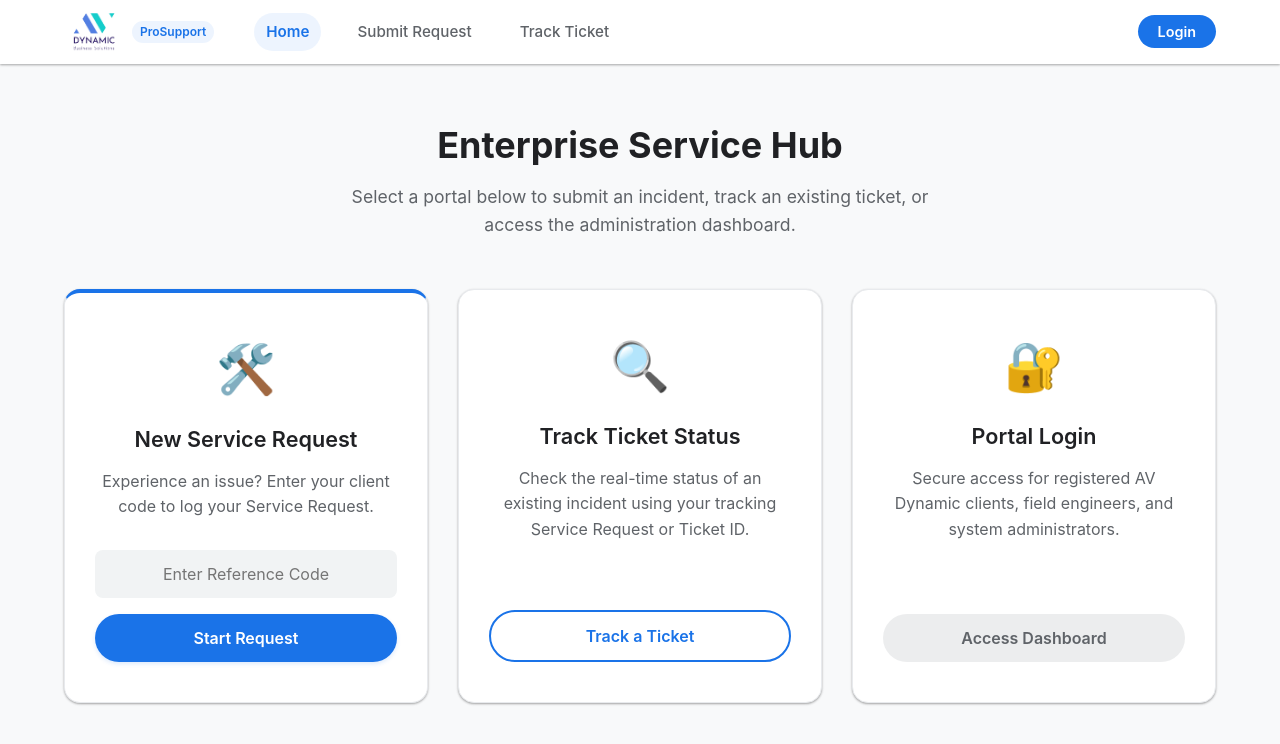
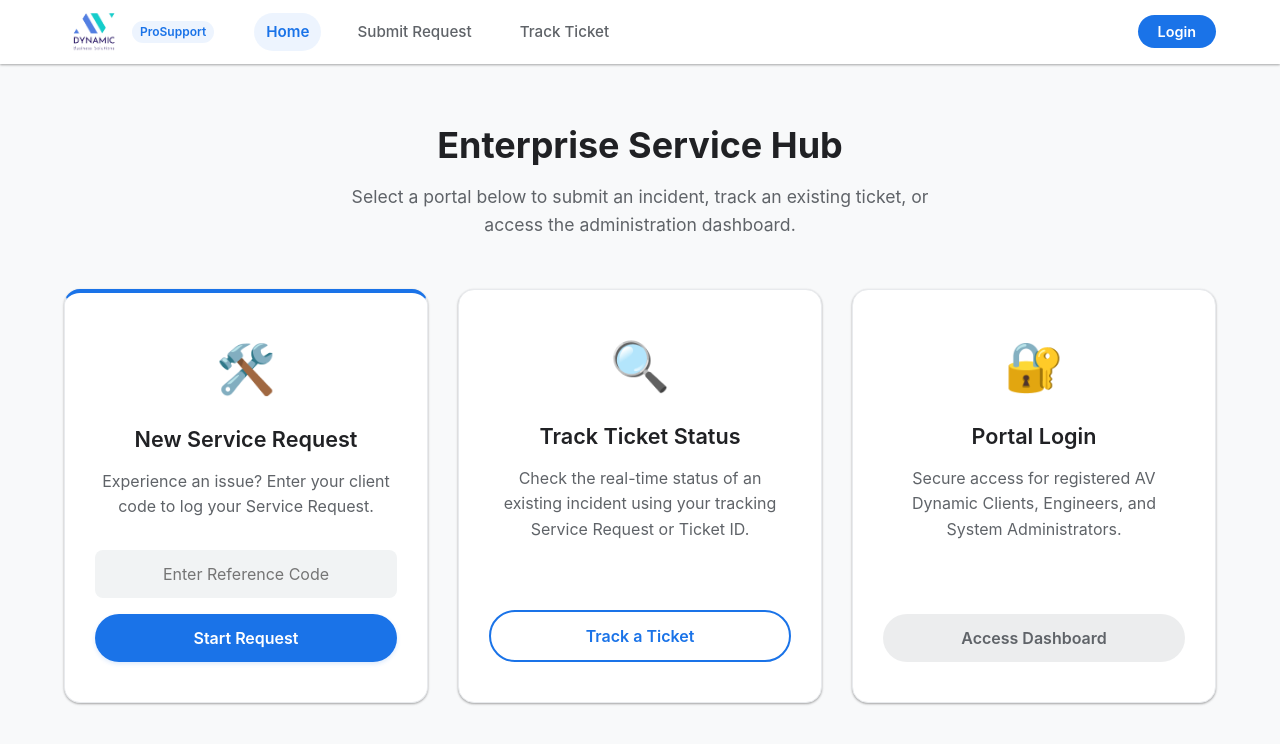
Before and after one commit to itcomm-avdynamic/av-dynamic-prosupport, a React (Vite) app: page /dashboard in a window 1280 px wide. Shown: the top 744 px of the page. Built offline with nearby package versions, Linux system fonts and the light colour scheme; no server answers.

Commit message:
feat: add TrackTicket page stylesheet and update favicon size

```diff
--- a/index.html
+++ b/index.html
@@ -3,7 +3,7 @@
 
 <head>
   <meta charset="UTF-8" />
-  <link rel="icon" type="image/png" sizes="32x32" href="/logo-3.png" />
+  <link rel="icon" type="image/png" sizes="16x16" href="/logo-3.png" />
   <meta name="viewport" content="width=device-width, initial-scale=1.0" />
   <title>AV Dynamic ProSupport</title>
 </head>
--- a/src/pages/Home.jsx
+++ b/src/pages/Home.jsx
@@ -62,7 +62,7 @@ const Home = () => {
           <div className="home-card">
             <div className="card-icon">🔐</div>
             <h3>Portal Login</h3>
-            <p>Secure access for registered AV Dynamic clients, field engineers, and system administrators.</p>
+            <p>Secure access for registered AV Dynamic Clients, Engineers, and System Administrators.</p>
             <div className="action-spacer">
               <button
                 className="btn btn-secondary"
--- a/src/pages/TrackTicket.css
+++ b/src/pages/TrackTicket.css
@@ -30,7 +30,7 @@
 }
 
 .track-header p {
-    color: var(--slate-gray);
+    color: black;
     margin: 0;
     font-size: 1.5rem;
     font-weight: bold;
```
